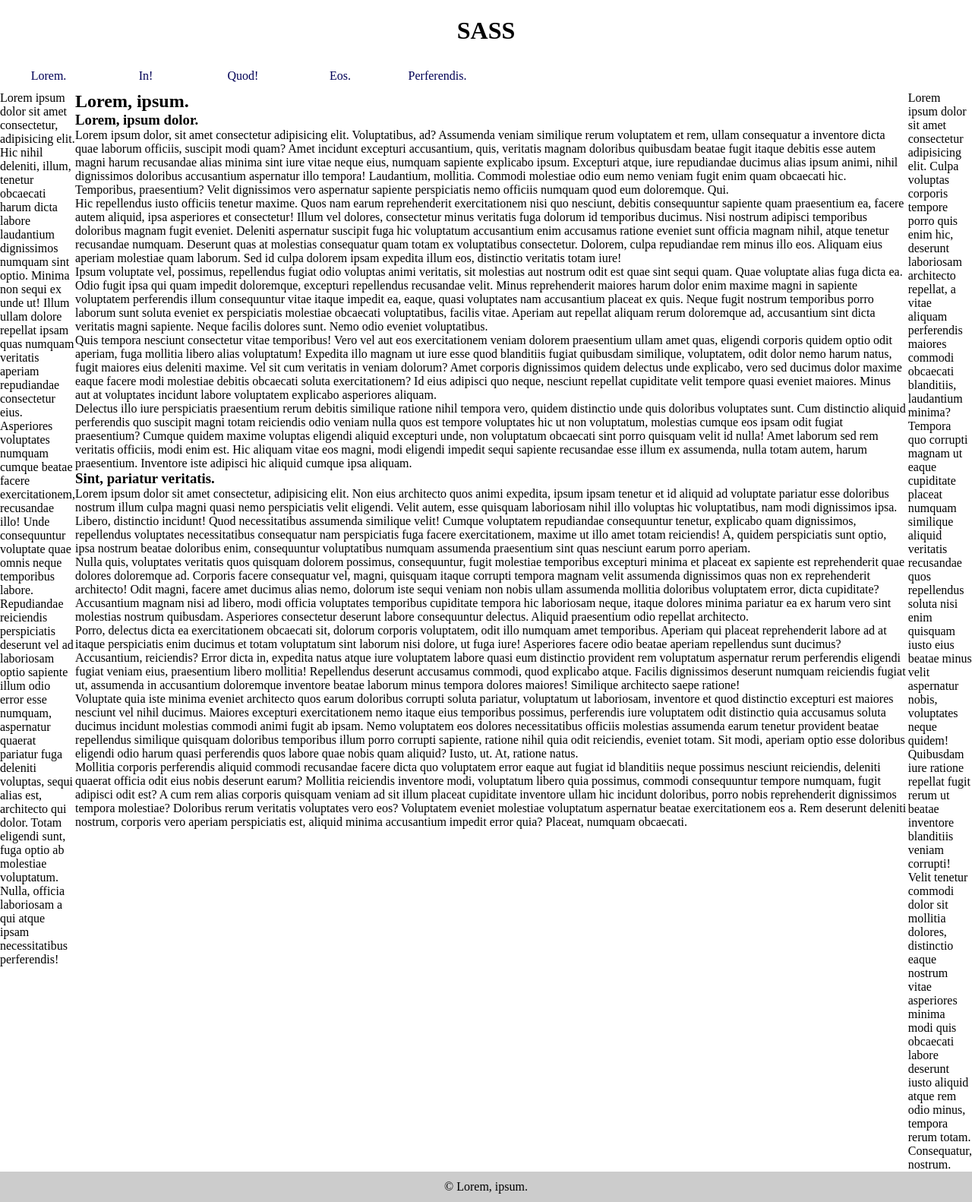
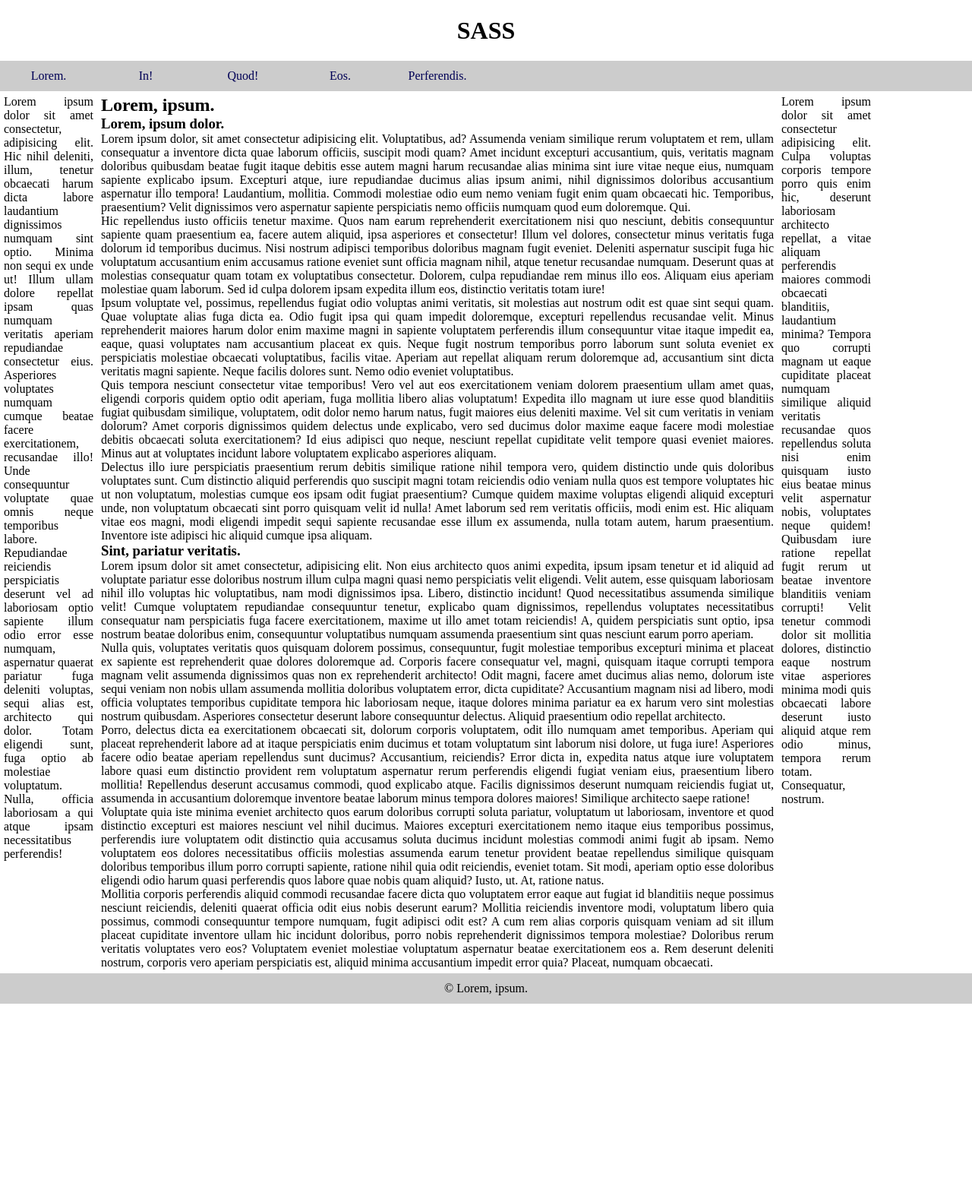
Before and after one commit to PaKre66/szkola, a PHP site: page / in a window 1280 px wide. Shown: the whole page at 76% size. After the commit the page ends 1321 px from the top, so only its background shows below. Run offline with PHP 8.4, Linux system fonts and the light colour scheme.

Commit message:
hchch
sf

```diff
--- a/hcgvhj/09.11/style.css
+++ b/hcgvhj/09.11/style.css
@@ -12,6 +12,7 @@ body > header > h1 {
   text-align: center;
 }
 body > nav {
+  background-color: #ccc;
   min-height: 5vh;
   line-height: 5vh;
 }
@@ -40,7 +41,13 @@ body > footer {
 
 main {
   display: flex;
+  text-align: justify;
 }
 main > aside {
   width: 10vw;
+  padding: 5px;
+}
+main > article {
+  width: 70vw;
+  padding: 5px;
 }/*# sourceMappingURL=style.css.map */
--- a/hcgvhj/09.11/style.scss
+++ b/hcgvhj/09.11/style.scss
@@ -1,3 +1,8 @@
+$navHeight: 5vh;
+$navLineHeight: 5vh;
+$footerHeight: 5vh;
+$footerLineHeight: 5vh;
+
 * {
     padding: 0;
     margin: 0;
@@ -13,8 +18,9 @@ body {
         }
     }
     >nav{
-        min-height: 5vh;
-        line-height: 5vh;
+        background-color: #ccc;
+        min-height: $navHeight;
+        line-height: $navLineHeight;
         >ul{
             display: flex;
             list-style-type: none;
@@ -34,14 +40,20 @@ body {
     }
     >footer{
         background-color: #ccc;
-        min-height: 5vh;
-        line-height: 5vh;
+        min-height: $footerHeight;
+        line-height: $footerLineHeight;
         text-align: center;
     }
 }
 main{
     display: flex;
+    text-align: justify;
     >aside{
         width: 10vw;
+        padding: 5px;
+    }
+    > article {
+        width: 70vw;
+        padding: 5px;
     }
 }
```
Also changed, not shown: 1 other file.
